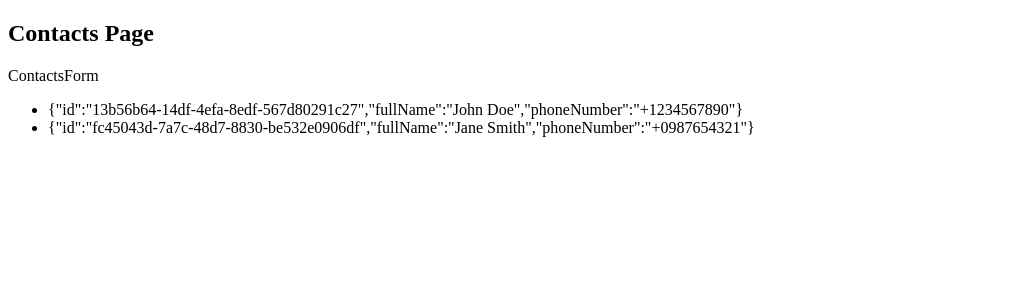
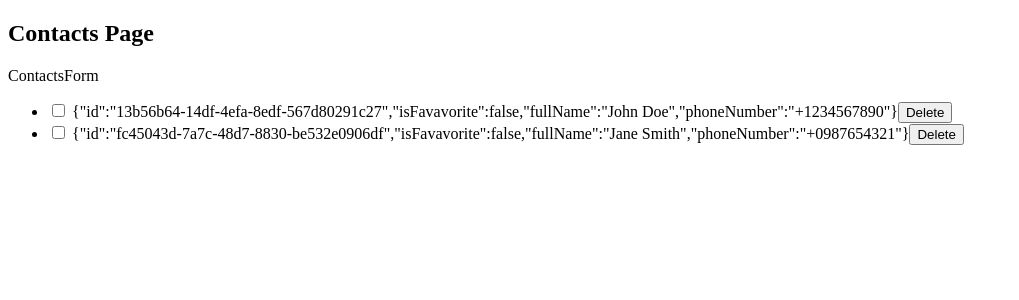
Before and after one commit to GromavVL/contacts-app, a React (Vite) app: page / in a window 1280 px wide. Shown: the top 300 px of the page, without its empty margins (0-1019 px from the left). Built offline with nearby package versions, Linux system fonts and the light colour scheme.

Commit message:
deleteContact and updateContact

```diff
--- a/src/components/ContactsList/index.jsx
+++ b/src/components/ContactsList/index.jsx
@@ -1,15 +1,36 @@
 import React from 'react'
 import { connect } from 'react-redux'
+import { deleteContact, updateContact } from '../../store/slices/contactSlice'
 
-function ContactsList ({ contacts }) {
+function ContactsList ({ contacts, deleteContactById, updateContactById }) {
+  // const isFavouriteChanged = () => {}
+  const changeIsFavourite = (id, checked) =>
+    updateContactById(id, { isFavourite: checked })
   return (
     <ul>
       {contacts.map(c => (
-        <li key={c.id}>{JSON.stringify(c)}</li>
+        <li key={c.id}>
+          <label>
+            <input
+              type='checkbox'
+              checked={c.isFavavorite}
+              onChange={({ target: { checked } }) =>
+                changeIsFavourite(c.id, checked)
+              }
+            />{' '}
+          </label>
+          {JSON.stringify(c)}
+          <button onClick={() => deleteContactById(c.id)}>Delete</button>
+        </li>
       ))}
     </ul>
   )
 }
 
 const mapStateToProps = ({ contactsList }) => contactsList
-export default connect(mapStateToProps)(ContactsList)
+
+const mapDispatchToProps = dispach => ({
+  deleteContactById: id => dispach(deleteContact(id)),
+  updateContactById: (id, data) => dispach(updateContact({ id, data }))
+})
+export default connect(mapStateToProps, mapDispatchToProps)(ContactsList)
--- a/src/store/slices/contactSlice.js
+++ b/src/store/slices/contactSlice.js
@@ -5,11 +5,13 @@ const initialState = {
   contacts: [
     {
       id: uuidv4(),
+      isFavavorite: false,
       fullName: "John Doe",
       phoneNumber: "+1234567890",
     },
     {
       id: uuidv4(),
+      isFavavorite: false,
       fullName: "Jane Smith",
       phoneNumber: "+0987654321",
     },
@@ -19,8 +21,20 @@ const initialState = {
 const contactSlice = createSlice({
   initialState,
   name: "contacts",
-  reducers: {},
+  reducers: {
+    deleteContact: (state, { payload }) => {
+      state.contacts = state.contacts.filter((c) => c.id !== payload);
+    },
+    updateContact: (state, { payload: { id, data } }) => {
+      const contactIndex = state.contacts.findIndex((c) => c.id === id);
+      state.contacts[contactIndex] = {
+        ...state.contacts[contactIndex],
+        ...data,
+      };
+    },
+  },
 });
 
 export const { reducer, actions } = contactSlice;
+export const { deleteContact, updateContact } = actions;
 export default reducer;
```
